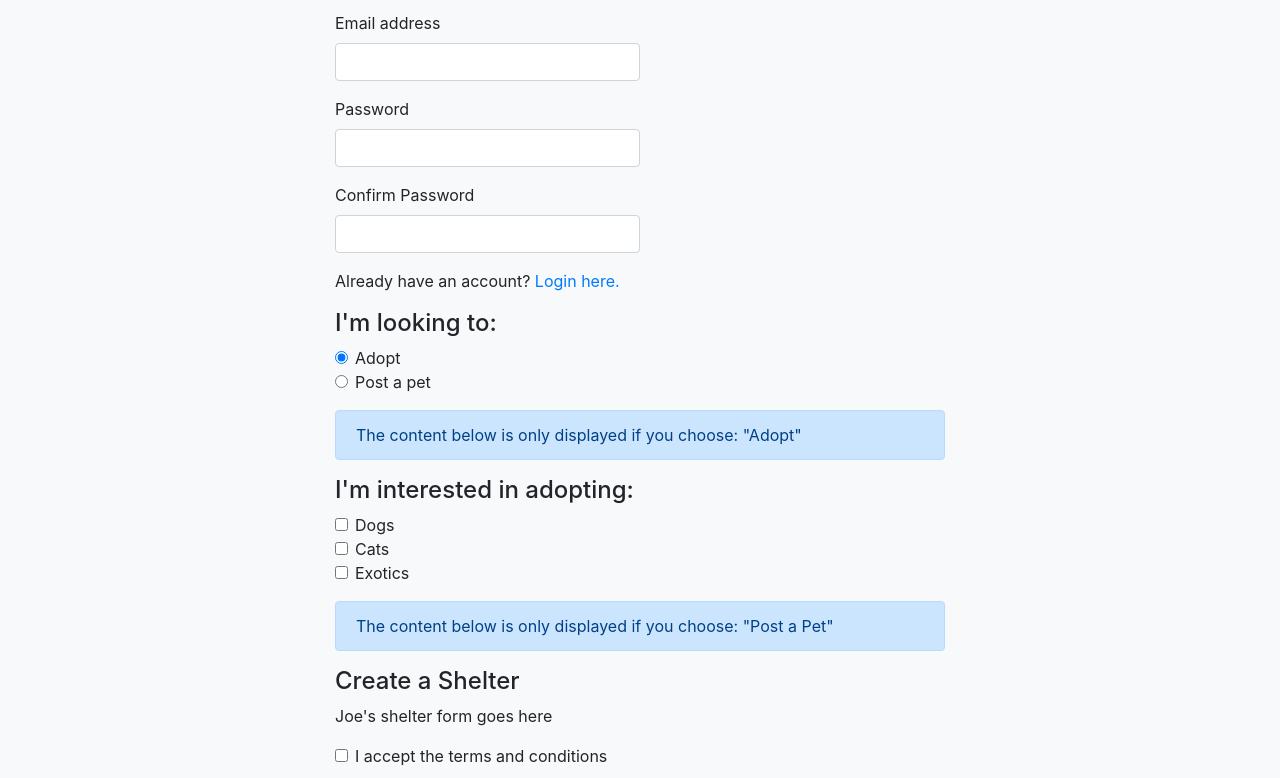
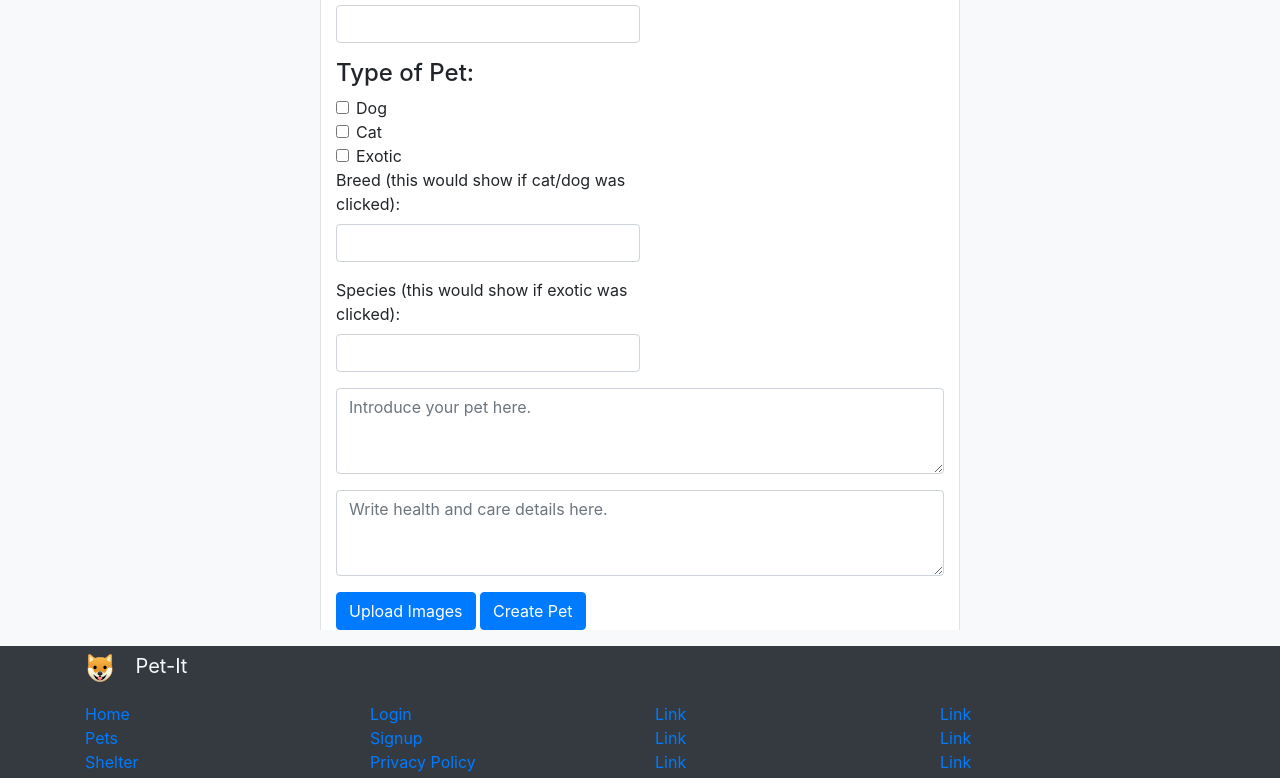
Before and after one commit to alexjdesio/cs326-final-kaf, a plain HTML site: page petform.html in a window 1280 px wide. Shown: the part 121-899 px from the top of the page. Drawn offline with nearby package versions, Linux system fonts and the light colour scheme.

Commit message:
Added a submit pet and upload image button

```diff
--- a/petform.html
+++ b/petform.html
@@ -46,81 +46,51 @@
             </div>
         </nav>
 
-        <div class="container w-50 login-signup-form">
+        <div class="container w-50 login-signup-form mt-5 border-left border-right" id="page">
             <form>
-                <h2>Let's get started</h2>
+                <h2 class="mt-2">Create a Pet</h2>
                 <div class="form-group w-50">
-                    <label for="exampleInputEmail1">Username</label>
-                    <input type="text" class="form-control" id="userName" aria-describedby="emailHelp">
+                    <label for="exampleInputEmail1">Pet Name:</label>
+                    <input type="text" class="form-control" id="petName" aria-describedby="emailHelp">
                 </div>
-                <div class="form-group w-50">
-                  <label for="exampleInputEmail1">Email address</label>
-                  <input type="email" class="form-control" id="email" aria-describedby="emailHelp">
-                </div>
-                <div class="form-group w-50">
-                  <label for="exampleInputPassword1">Password</label>
-                  <input type="password" class="form-control" id="inputPassword">
-                </div>
-                <div class="form-group w-50">
-                    <label for="exampleInputPassword1">Confirm Password</label>
-                    <input type="password" class="form-control" id="confirmPassword">
-                  </div>
-                <p>Already have an account? <a href="login.html">Login here.</a></p>
-                <h4>I'm looking to:</h4>
-                <div>
-                    <div class="form-check">
-                        <input class="form-check-input" type="radio" name="userType" id="exampleRadios1" value="option1" checked>
-                        <label class="form-check-label" for="exampleRadios1">
-                          Adopt
-                        </label>
-                    </div>
-                      <div class="form-check">
-                        <input class="form-check-input" type="radio" name="userType" id="exampleRadios2" value="option2">
-                        <label class="form-check-label" for="exampleRadios2">
-                          Post a pet
-                        </label>
-                    </div>
-                </div>
-                <div class="alert alert-primary mt-3" role="alert">
-                    The content below is only displayed if you choose: "Adopt"
-                </div>
-                <div id="adopt-user-form">
-                    <h4>I'm interested in adopting:</h4>
+
+                <h4>Type of Pet:</h4>
                 <div>
                     <div class="form-check">
                         <input class="form-check-input" type="checkbox" value="" id="defaultCheck1">
                         <label class="form-check-label" for="defaultCheck1">
-                              Dogs
+                          Dog
                         </label>
                     </div>
                     <div class="form-check">
                         <input class="form-check-input" type="checkbox" value="" id="defaultCheck1">
                         <label class="form-check-label" for="defaultCheck1">
-                              Cats
+                          Cat
                         </label>
                     </div>
                     <div class="form-check">
                         <input class="form-check-input" type="checkbox" value="" id="defaultCheck1">
                         <label class="form-check-label" for="defaultCheck1">
-                              Exotics
+                          Exotic
                         </label>
                     </div>
                 </div>
+
+                <div class="form-group w-50">
+                  <label for="exampleInputEmail1">Breed (this would show if cat/dog was clicked):</label>
+                  <input type="email" class="form-control" id="breed" aria-describedby="emailHelp">
                 </div>
-                <div class="alert alert-primary mt-3" role="alert">
-                    The content below is only displayed if you choose: "Post a Pet"
+
+                <div class="form-group w-50">
+                    <label for="exampleInputEmail1">Species (this would show if exotic was clicked):</label>
+                    <input type="email" class="form-control" id="species" aria-describedby="emailHelp">
                 </div>
-                <div id="shelter-user-form">
-                    <h4>Create a Shelter</h4>
-                    <p>Joe's shelter form goes here</p>
-                    </div>
-                    <div class="form-check mb-3">
-                        <input class="form-check-input" type="checkbox" value="" id="defaultCheck1">
-                        <label class="form-check-label" for="defaultCheck1">
-                          I accept the terms and conditions
-                        </label>
-                    </div>
-                <button type="submit" class="btn btn-primary">Create Account</button>
+
+                <textarea class="form-control" rows="3" placeholder="Introduce your pet here."></textarea>
+                <textarea class="form-control mt-3" rows="3" placeholder="Write health and care details here."></textarea>
+
+                <button type="submit" class="btn btn-primary mt-3">Upload Images</button>
+                <button type="submit" class="btn btn-primary mt-3">Create Pet</button>
               </form>
         </div>
 
```
Lines whose indentation alone changed are shown as unchanged.
